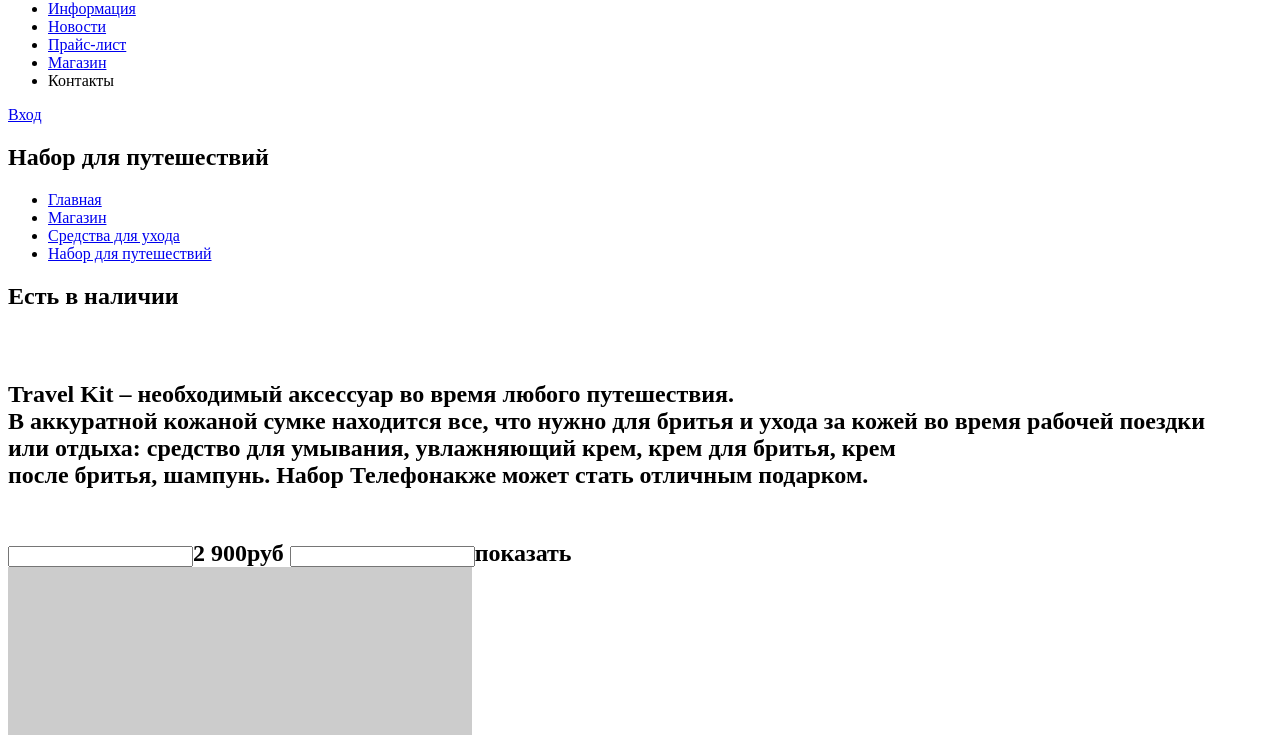
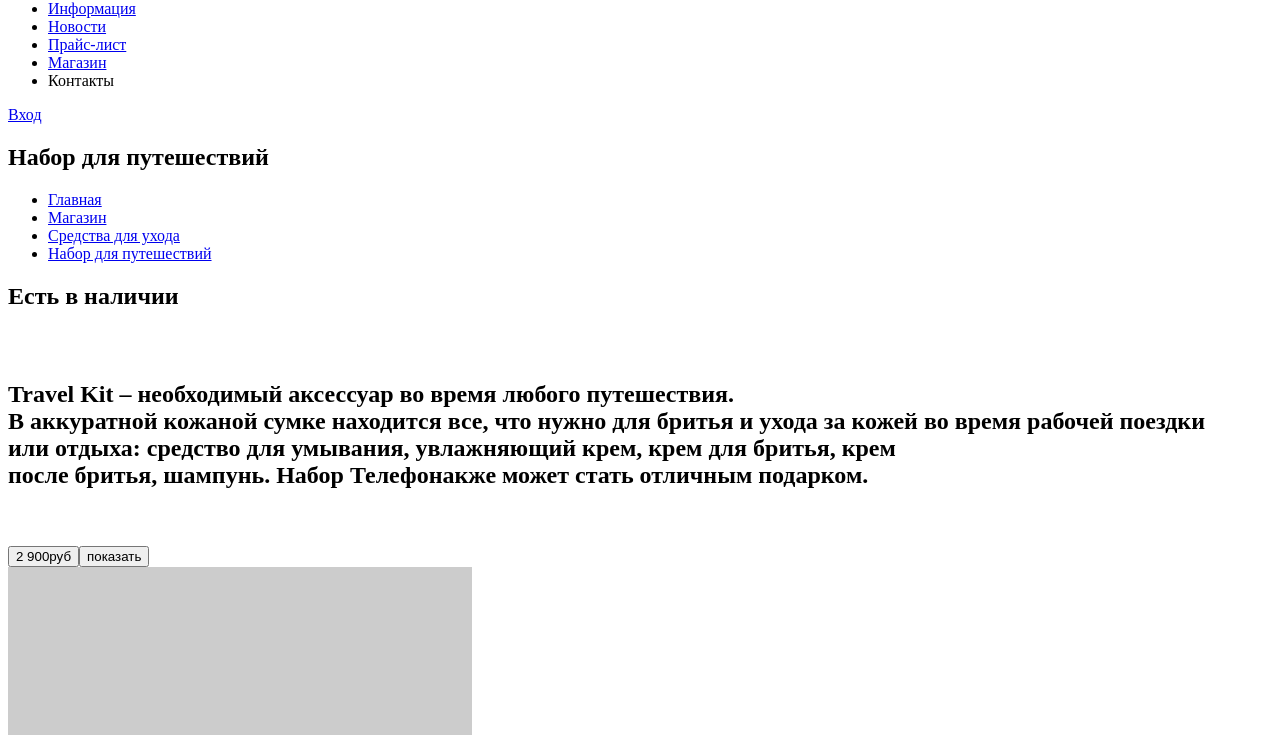
Before and after one commit to Rausuba/186267-barbershop, a plain HTML site: page catalog-item.html in a window 1280 px wide. Shown: the part 65-800 px from the top of the page. Drawn offline with Linux system fonts and the light colour scheme; placeholder pictures from the web are drawn by us.

Commit message:
Add files via upload
а так будет правильно оформить кнопку?

```diff
--- a/catalog-item.html
+++ b/catalog-item.html
@@ -44,8 +44,7 @@
 							<br>
 
 						<div class="price">
-					  			  <input type="text">2 900руб
-								  <input type="text">показать
+					  			  <input type="submit" value="2 900руб"><input type="submit" value="показать">
 					    </div>
 			<aside class="features">
 							<img src="http://placehold.it/150x100" width="464" height="498">
```
